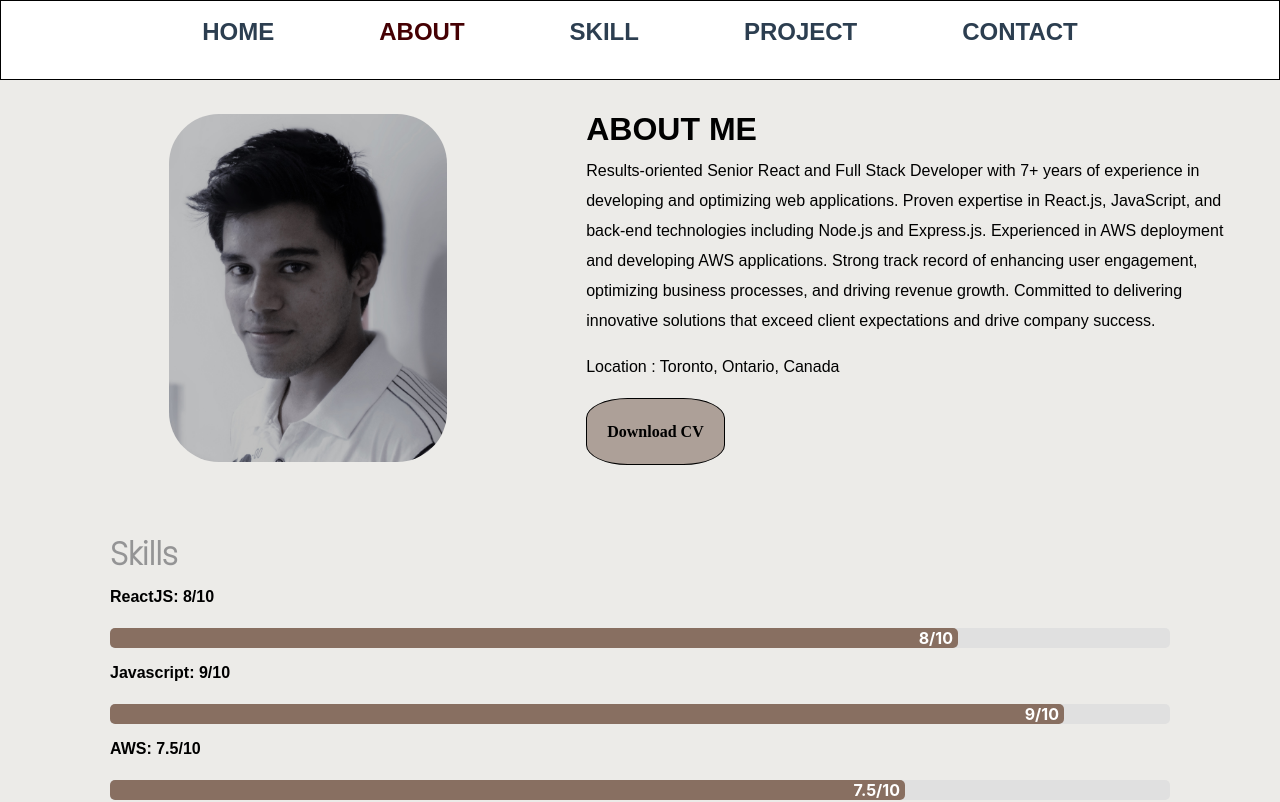
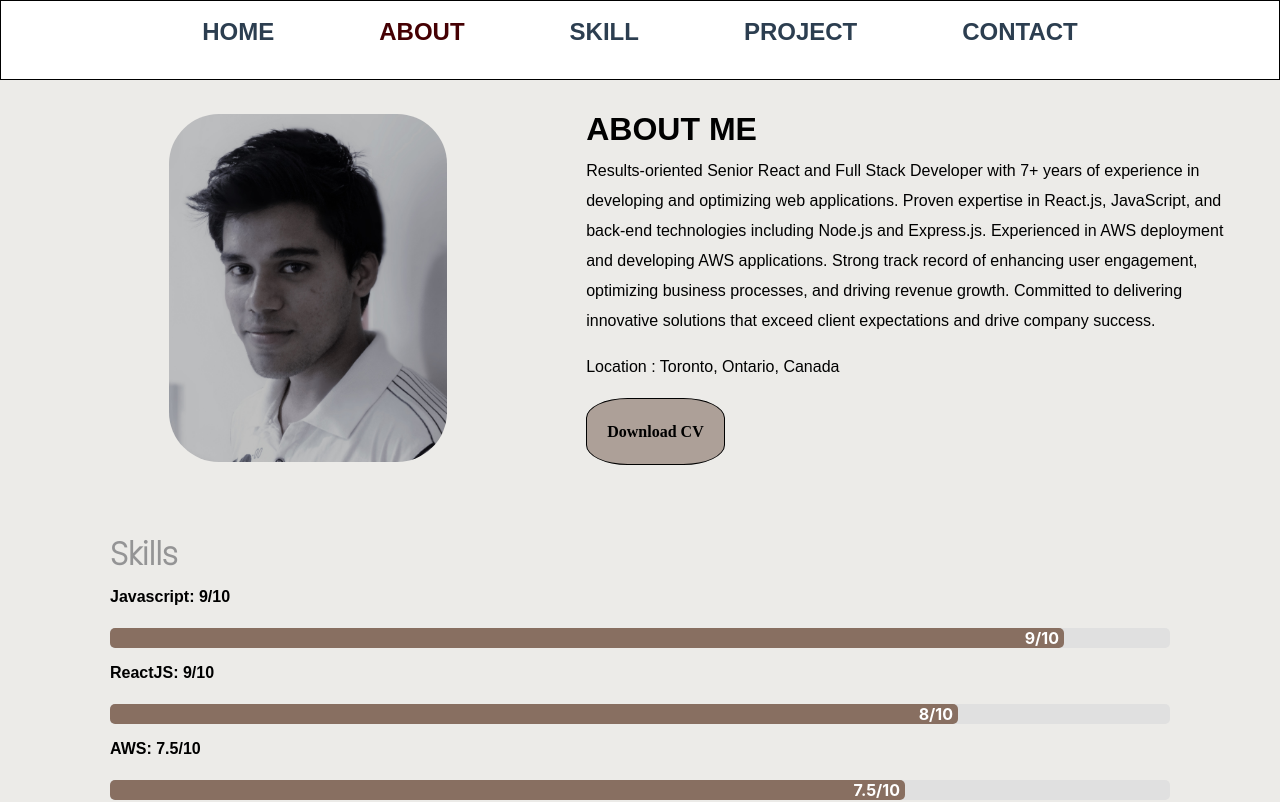
Before and after one commit to Coderman136/rv-portfolio-client, a React (Create React App) app: page /about in a window 1280 px wide. Shown: the top 802 px of the page. Built offline with nearby package versions, Linux system fonts and the light colour scheme; a web font is replaced by a local one.

Commit message:
portfolio updates

```diff
--- a/src/components/About/index.jsx
+++ b/src/components/About/index.jsx
@@ -27,15 +27,15 @@ function About() {
    <div className="skills">
           <h2>Skills</h2>
           <div className="skill">
-            <p>ReactJS: 8/10</p>
+            <p>Javascript: 9/10</p>
             <div className="skill-bar">
-              <div className="skill-bar-fill" style={{ width: '80%' }}>8/10</div>
+              <div className="skill-bar-fill" style={{ width: '90%' }}>9/10</div>
             </div>
           </div>
           <div className="skill">
-            <p>Javascript: 9/10</p>
+            <p>ReactJS: 9/10</p>
             <div className="skill-bar">
-              <div className="skill-bar-fill" style={{ width: '90%' }}>9/10</div>
+              <div className="skill-bar-fill" style={{ width: '80%' }}>8/10</div>
             </div>
           </div>
           <div className="skill">
```
